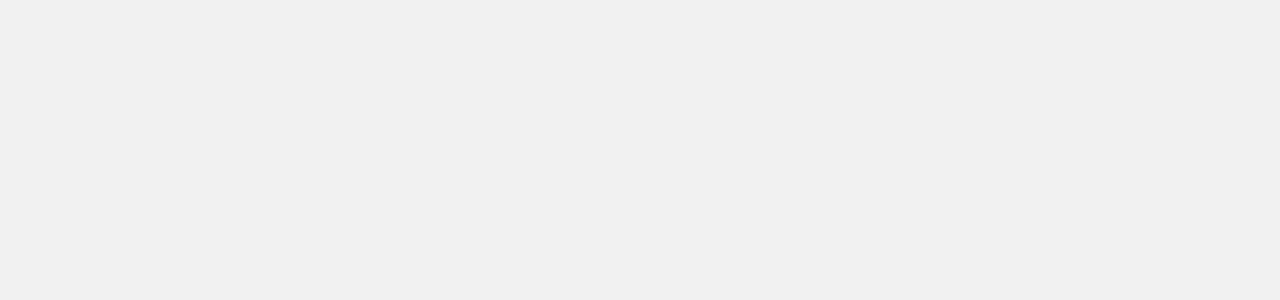
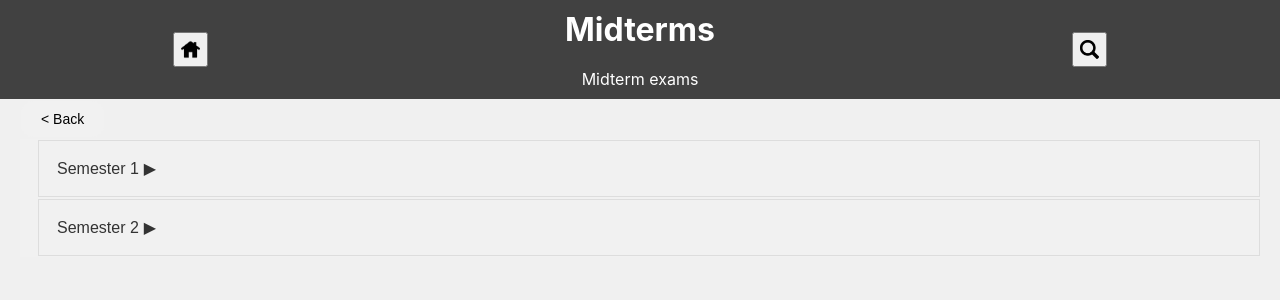
Before and after one commit to 1datcodes/GunnMaths, a React (Create React App) app: page /analysis/midterms in a window 1280 px wide. Before the commit this address had no page. Shown: the top 300 px of the page. Built offline with nearby package versions, Linux system fonts and the light colour scheme.

Commit message:
Created Midterm and About page. Added GAtM textbook.

```diff
--- a/src/Analysis/Analysis.js
+++ b/src/Analysis/Analysis.js
@@ -21,7 +21,9 @@ const units = [
     {url: "analysis/growth", img: growth, alt: "Growth", text: "Growth"},
     {url: "analysis/matrices", img: matrices, alt: "Matrices", text: "Matrices"},
     {url: "analysis/gatm", img: gatm, alt: "GAtM", text: "GAtM"},
-    {url: "analysis/calculus", img: calculus, alt: "Limits + Calculus", text: "Limits + Calculus"}
+    {url: "analysis/calculus", img: calculus, alt: "Limits + Calculus", text: "Limits + Calculus"},
+    {url: "analysis/midterms", img: "", alt: "Midterms", text: "Midterms"},
+    {url: "analysis/About", img: "", alt: "About", text: "About"}
   ];
 
 function Analysis() {
--- /dev/null
+++ b/src/Analysis/analysis-units/About.js
@@ -0,0 +1,20 @@
+import React from "react";
+import Header from '../../Header/Header';
+import Accordion from '../../Accordion';
+import BackButton from '../../BackButton';
+
+const resources = [];
+
+function About() {
+    return (
+        <div className="About">
+            <Header headerTitle="About" description="About this website"/>
+            <div className="Resources">
+                <BackButton />
+                <Accordion data={resources} />
+            </div>
+        </div>
+    );
+}
+
+export default About;
--- a/src/Analysis/analysis-units/GAtM.js
+++ b/src/Analysis/analysis-units/GAtM.js
@@ -39,6 +39,7 @@ import blankQuiz3_2018 from '../documents/GAtM/2018_Quiz3_Blank.pdf';
 import blankQuiz1_2022 from '../documents/GAtM/2022_Quiz1_Blank.pdf';
 import blankQuiz2_2022 from '../documents/GAtM/2022_Quiz2_Blank.pdf';
 
+const gatmTextBook = "https://gunn-gatm.github.io/";
 const resources = [
     {
         url: "/tests",
@@ -187,6 +188,16 @@ const resources = [
                 ]
             }
         ]
+    },
+    {
+        url: "/textbook",
+        text: "Textbook",
+        options: [
+            {
+                text: "GAtM Textbook",
+                url: gatmTextBook
+            }
+        ]
     }
 ];
 
--- /dev/null
+++ b/src/Analysis/analysis-units/Midterms.js
@@ -0,0 +1,57 @@
+import React from "react";
+import Header from '../../Header/Header';
+import Accordion from '../../Accordion';
+import BackButton from '../../BackButton';
+
+// Files
+// Semester 1
+// Semester 2
+
+const resources = [
+    {
+        url: "/semester1",
+        text: "Semester 1",
+        options: [
+            {
+                url: "/semester1/blanked",
+                text: "Blanked",
+                options: []
+            },
+            {
+                url: "/semester1/raw",
+                text: "Raw",
+                options: []
+            }
+        ]
+    },
+    {
+        url: "/semester2",
+        text: "Semester 2",
+        options: [
+            {
+                url: "/semester2/blanked",
+                text: "Blanked",
+                options: []
+            },
+            {
+                url: "/semester2/raw",
+                text: "Raw",
+                options: []
+            }
+        ]
+    }
+];
+
+function Midterms() {
+    return (
+        <div className="Midterms">
+            <Header headerTitle="Midterms" description="Midterm exams"/>
+            <div className="Resources">
+                <BackButton />
+                <Accordion data={resources} />
+            </div>
+        </div>
+    );
+}
+
+export default Midterms;
--- a/src/App.js
+++ b/src/App.js
@@ -11,6 +11,8 @@ import Growth from './Analysis/analysis-units/Growth';
 import Matrices from './Analysis/analysis-units/Matrices';
 import GAtM from './Analysis/analysis-units/GAtM';
 import Calculus from './Analysis/analysis-units/Calculus';
+import Midterms from './Analysis/analysis-units/Midterms';
+import About from './Analysis/analysis-units/About';
 
 function App() {
   return (
@@ -27,6 +29,8 @@ function App() {
         <Route path="/analysis/matrices" element={<Matrices />} />
         <Route path="/analysis/gatm" element={<GAtM />} />
         <Route path="/analysis/calculus" element={<Calculus />} />
+        <Route path="/analysis/midterms" element={<Midterms />} />
+        <Route path="/analysis/about" element={<About />} />
       </Routes>
     </Router>
   );
```
